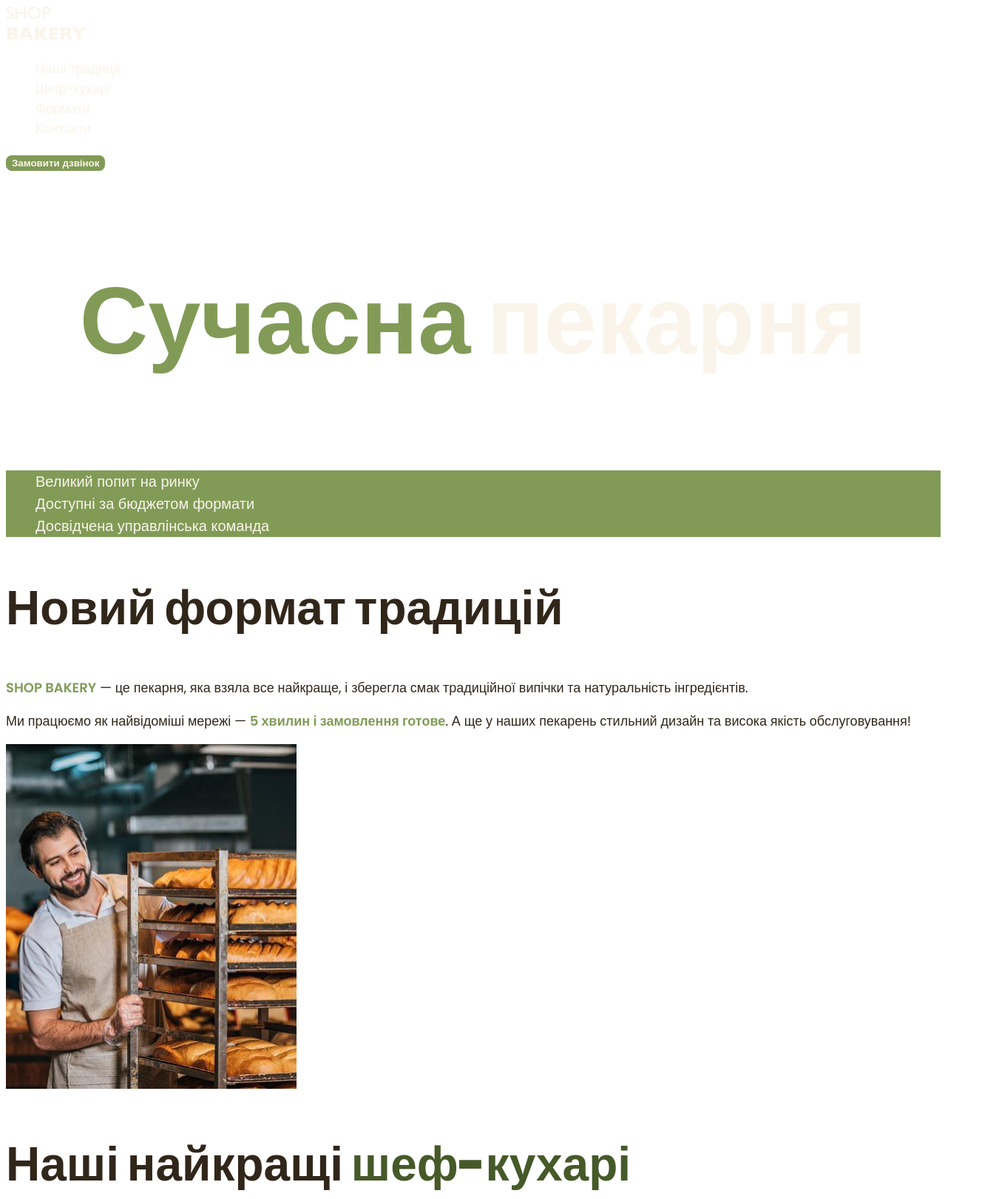
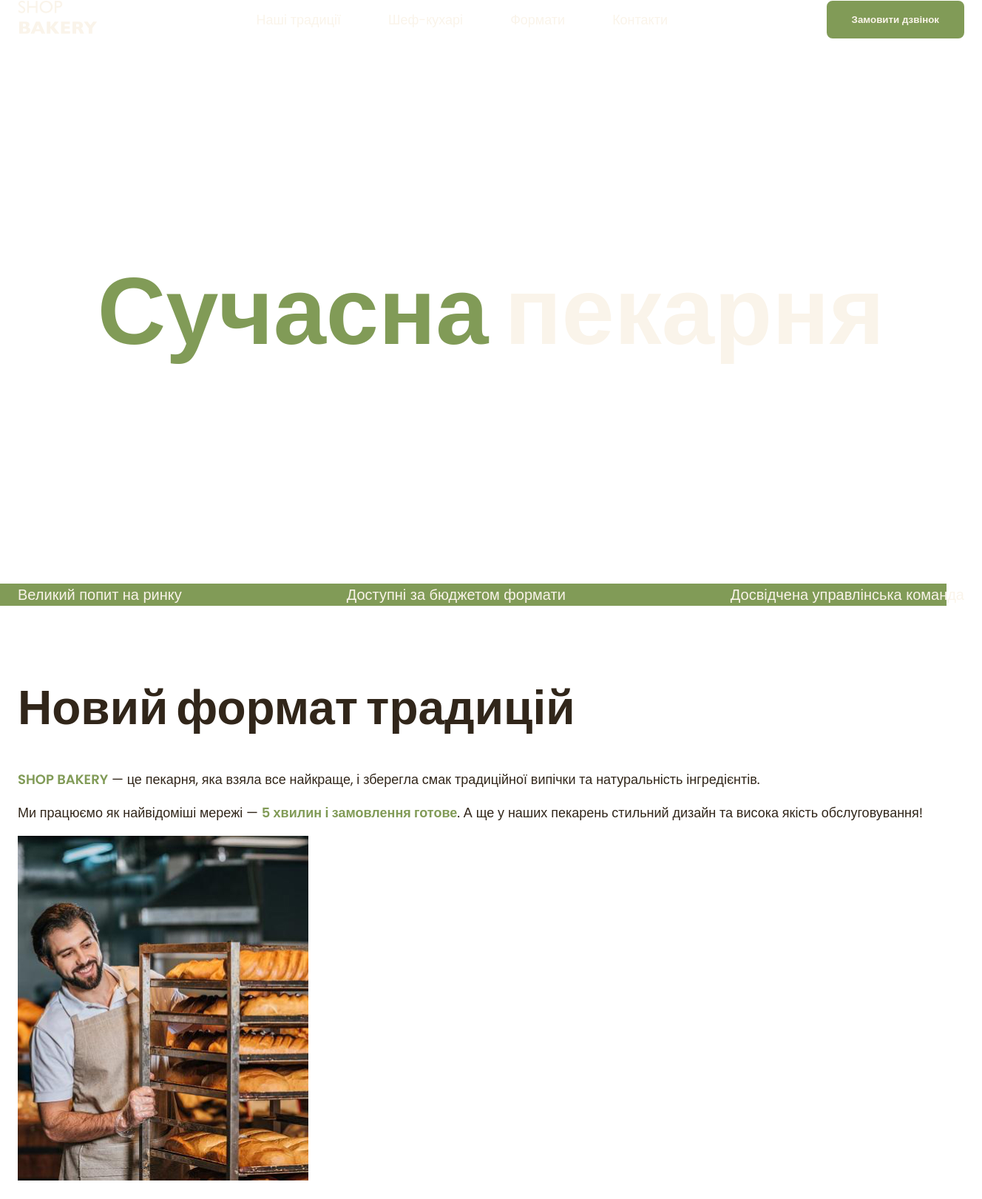
Before and after one commit to MarinaLeych/my_project_1, a plain HTML site: page index.html in a window 1280 px wide. Shown: the top 1621 px of the page at 74% size, 1328 px wide, since content can reach past the window. Drawn offline with Linux system fonts and the light colour scheme.

Commit message:
header and advantages-section

```diff
--- a/css/styles.css
+++ b/css/styles.css
@@ -45,6 +45,11 @@ body {
     font-size: 18px;
     font-weight: 400;
     line-height: 1.5;
+    margin: 0;
+}
+
+h1,h2,h3,h4,h5,h6,p {
+margin-top: 0;
 }
 
 address {
@@ -52,7 +57,29 @@ address {
 }
 
 ul {
+    margin: 0;
+    padding: 0;
     list-style-type: none;
+}
+
+.visually-hidden {
+    position: absolute;
+    left: -10000px;
+    top: auto;
+    width: 1px;
+    height: 1px;
+    overflow: hidden;
+}
+
+.section {
+    padding: 48px 0;
+}
+
+.container {
+    width: 100%;
+    max-width: 1288px;
+    margin: 0 auto;
+    padding: 0 24px;
 }
 
 /* Button */
@@ -63,6 +90,7 @@ ul {
     border: 2px solid var(--color-brand-light);
     border-radius: 8px;
     cursor: pointer;
+    padding: 16px 32px;
 }
 
 .button:hover {
@@ -79,11 +107,36 @@ ul {
 
 .link:hover {
     color: var(--color-brand-light);
-    font-weight: 600;
+}
+
+/* Header */
+.header-container {
+    display: flex;
+    align-items: center;
+    gap: 40px;
+}
+
+.header-nav {
+    display: flex;
+    align-items: center;
+    flex-grow: 1;
+    gap: 40px;
+}
+
+.header-menu {
+    display: flex;
+    gap: 64px;
+    flex-grow: 1;
+    justify-content: center;
 }
 
 /* Hero section */
+.hero-section {
+    padding: 272px 0;
+}
+
 .hero-title {
+    margin-bottom: 0;
     color:var(--color-primary-light);
     text-align: center;
     font-size: 128px;
@@ -95,9 +148,16 @@ ul {
 }
 
 /* Advantages section */
+
+.advantages-section {
+    background-color: var(--color-brand-light);
+}
+
 .advantages-list {
+    display: flex;
+    justify-content: space-between;
+    gap: 40px;
     color: var(--color-primary-light);
-    background-color: var(--color-brand-light);
 }
 
 .advantages-item {
@@ -116,6 +176,14 @@ ul {
 }
 
 /* traditions-section*/
+.traditions-section {
+    padding-top: 96px;
+}
+
+.traditions-title {
+    margin-bottom: 42px;
+}
+
 .traditions-text .brand {
     color: var(--color-brand-light);
     font-weight: 600;
@@ -127,8 +195,13 @@ ul {
 
 /* Chefs sections */
 .chef-title {
+    margin-bottom: 16px;
     font-size: 40px;
     font-weight: 600;
+}
+
+.chefs-title {
+    margin-bottom: 80px;
 }
 
 /* formats-section */
@@ -137,9 +210,19 @@ ul {
     font-weight: 600;
 }
 
+.formats-title {
+    margin-bottom: 80px;
+}
+
 .format-text {
     font-size: 14px;
     font-weight: 300;
+}
+
+/* contact section */
+
+.contact-title {
+    margin-bottom: 16px;
 }
 
 /* footer */
--- a/index.html
+++ b/index.html
@@ -9,11 +9,13 @@
   </head>
   <body>
     <header>
-      <nav>
+      <div class="container">
+        <div class="header-container">
+          <nav class="header-nav">
             <a href="/">
               <img src="./images/logo.svg" alt="логотип сучасної пекарні" />
             </a>
-        <ul>
+            <ul class="header-menu">
               <li><a class="link" href="#traditions-section">Наші традиції</a></li>
               <li><a class="link" href="#chefs-section">Шеф-кухарі</a></li>
               <li><a class="link" href="#formats-section">Формати</a></li>
@@ -21,18 +23,28 @@
             </ul>
           </nav>
           <button class="button" type="button">Замовити дзвінок</button>
+        </div>
+      </div>
     </header>
     <main>
-      <section class="main-section">
+      <section class="hero-section">
+        <div class="container">
           <h1 class="hero-title"><span class="accent">Сучасна</span> пекарня</h1>
+        </div>
       </section>
-      <section id="traditions-section">
+      <section class="advantages-section">
+        <div class="container">
+          <h2 class="visually-hidden">Наші переваги</h2>
           <ul class="advantages-list">
             <li class="advantages-item">Великий попит на ринку</li>
             <li class="advantages-item">Доступні за бюджетом формати</li>
             <li class="advantages-item">Досвідчена управлінська команда</li>
           </ul>
-        <h2 class="section-title">Новий формат традицій</h2>
+        </div>
+      </section>
+      <section class="traditions-section section" id="traditions-section">
+        <div class="container">
+          <h2 class="traditions-title section-title">Новий формат традицій</h2>
           <p class="traditions-text">
             <span class="brand appercase">shop bakery</span> — це пекарня, яка взяла все найкраще, і зберегла
             смак традиційної випічки та натуральність інгредієнтів.
@@ -43,9 +55,11 @@
             висока якість обслуговування!
           </p>
           <img src="./images/baker-man.jpg" alt="Чоловік пекар дивиться на батони із посмішкою" />
+        </div>
       </section>
-      <section id="chefs-section">
-        <h2 class="section-title">Наші найкращі <span class="accent">шеф-кухарі</span></h2>
+      <section class="section" id="chefs-section">
+        <div class="container">
+          <h2 class="chefs-title section-title">Наші найкращі <span class="accent">шеф-кухарі</span></h2>
           <ul>
             <li>
               <article>
@@ -60,16 +74,18 @@
                 <h3 class="chef-title">Влад</h3>
                 <p>Привіт, я Влад!</p>
                 <p>
-                Мій кодитерський стаж вже 18 років. SHOP BEKERY - це наша любов, з якою ми ділимось кожен раз
-                з Вами через нашу випічку!
+                  Мій кодитерський стаж вже 18 років. SHOP BEKERY - це наша любов, з якою ми ділимось кожен
+                  раз з Вами через нашу випічку!
                 </p>
                 <p>Я зроблю для вас унікальну начинку на будь який смак!</p>
               </article>
             </li>
           </ul>
+        </div>
       </section>
-      <section id="formats-section">
-        <h2 class="section-title">Формати</h2>
+      <section class="section" id="formats-section">
+        <div class="container">
+          <h2 class="formats-title section-title">Формати</h2>
           <ul>
             <li>
               <article>
@@ -105,9 +121,11 @@
               </article>
             </li>
           </ul>
+        </div>
       </section>
-      <section id="contact-section">
-        <h2 class="section-title">Приєднуйся до мережі пекарень</h2>
+      <section class="section" id="contact-section">
+        <div class="container">
+          <h2 class="contact-title section-title">Приєднуйся до мережі пекарень</h2>
           <p>Заповни форму, щоб ми звʼязались з тобою!</p>
           <iframe
             src="https://www.google.com/maps/embed?pb=!1m18!1m12!1m3!1d2540.1640531314047!2d30.491233500000003!3d50.4566697!2m3!1f0!2f0!3f0!3m2!1i1024!2i768!4f13.1!3m3!1m2!1s0x40d4ce637bfe1717%3A0x5370c2254ad1b952!2z0LLRg9C70LjRhtGPINCh0ZbRh9C-0LLQuNGFINCh0YLRgNGW0LvRjNGG0ZbQsiwgNTQsINCa0LjRl9CyLCAwMjAwMA!5e0!3m2!1suk!2sua!4v1700080353958!5m2!1suk!2sua"
@@ -117,9 +135,11 @@
             loading="lazy"
             referrerpolicy="no-referrer-when-downgrade"
           ></iframe>
+        </div>
       </section>
     </main>
     <footer>
+      <div class="container">
         <nav>
           <a href="#">
             <img src="./images/logo.svg" alt="логотип сучасної пекарні" />
@@ -154,6 +174,7 @@
           <a class="address-link" href="#" target="_blank">Політика конфіденційності</a>
           <p class="address-copyright">&copy; 2022 Дані захищені</p>
         </address>
+      </div>
     </footer>
   </body>
 </html>
```
Lines whose indentation alone changed are shown as unchanged.
